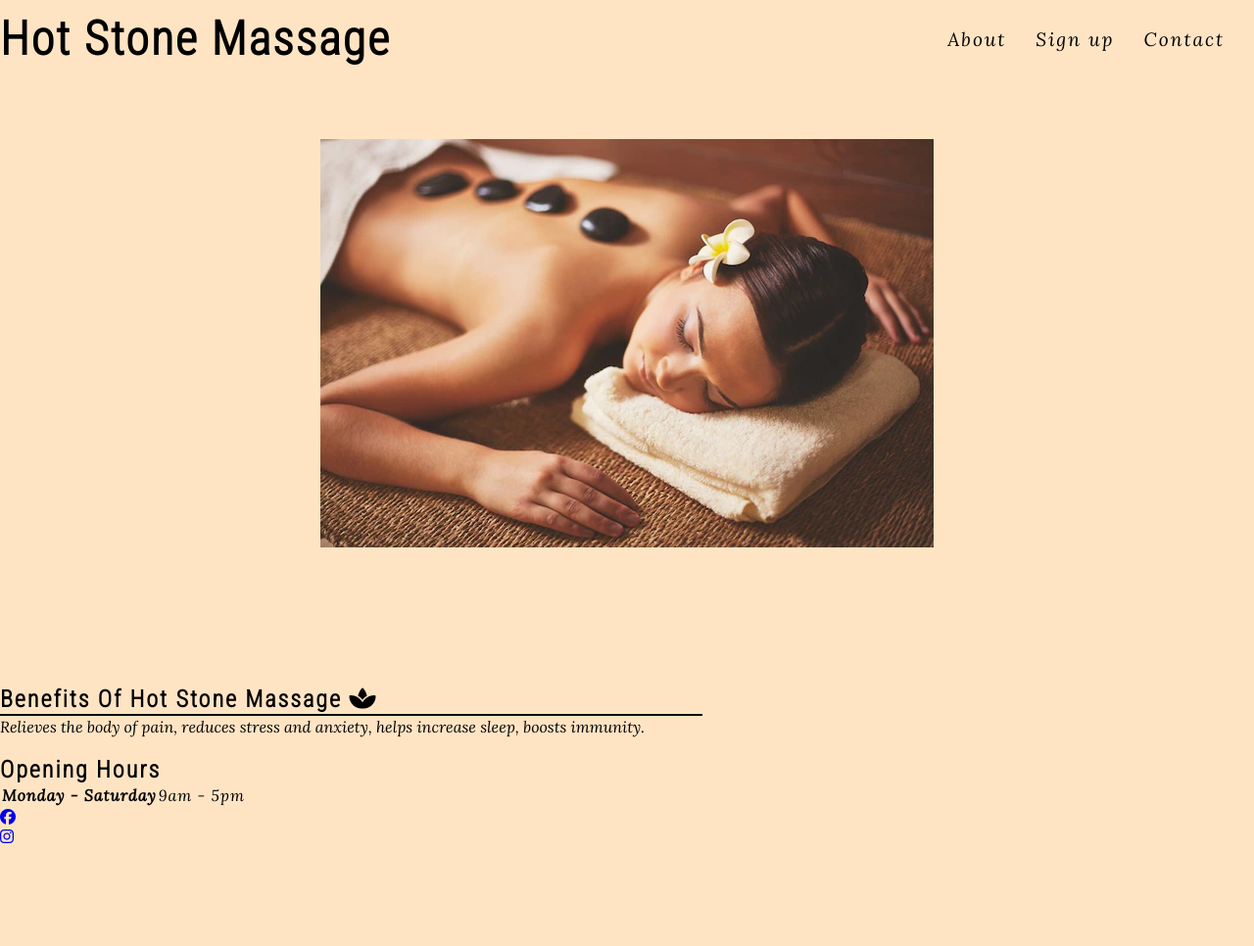
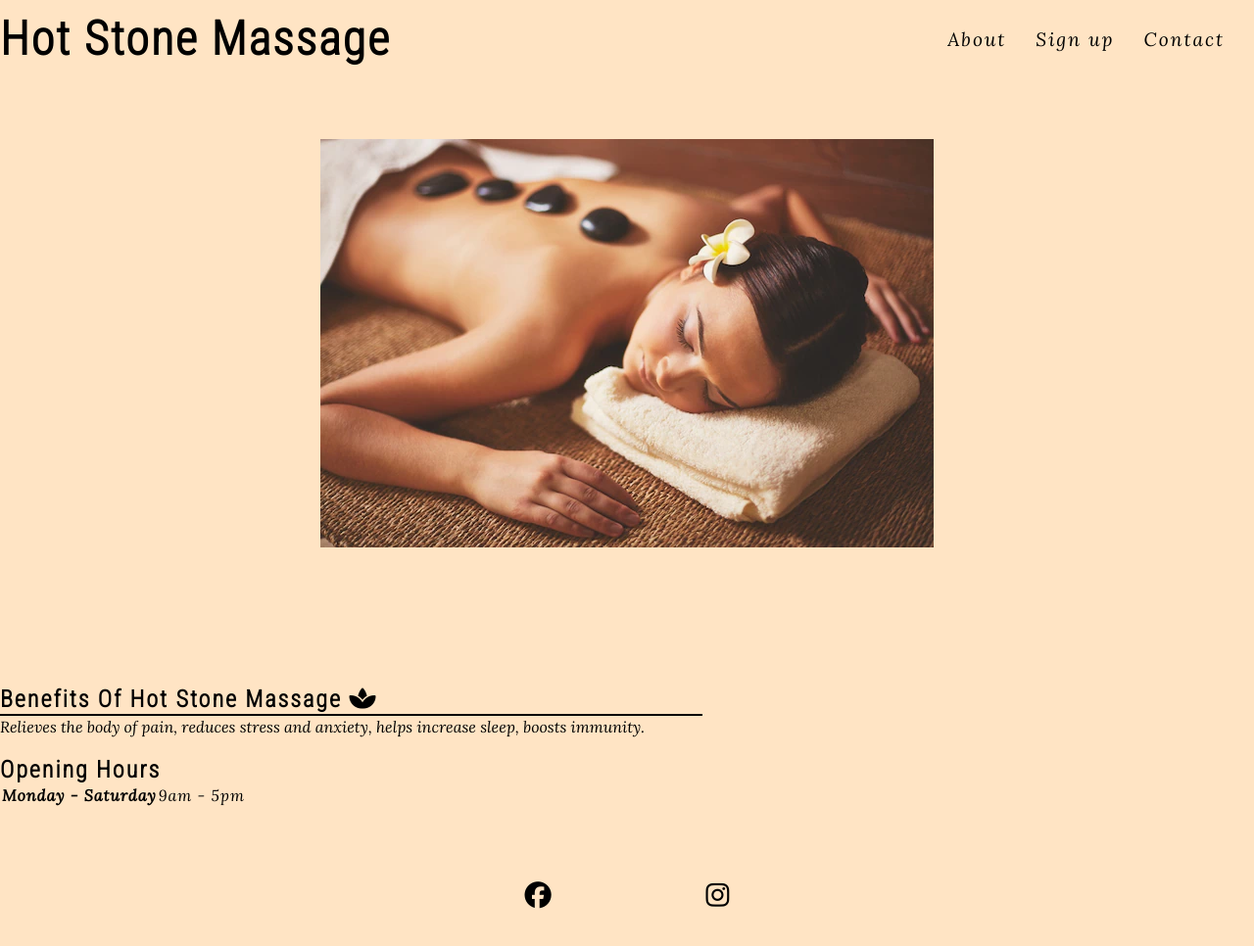
Before and after one commit to Eliza2781/project-one, a plain HTML site: page index.html in a window 1280 px wide. Shown: the whole page at 98% size. Before the commit the page ends 864 px from the top, so only its background shows below. Drawn offline with Linux system fonts and the light colour scheme.

Commit message:
Add styling to social media icons in footer

```diff
--- a/assets/css/style.css
+++ b/assets/css/style.css
@@ -96,3 +96,28 @@ table, th, td {
     letter-spacing: 1px;
 
 }
+
+/* footer */
+
+footer {
+    height: 100px;
+
+}
+
+.social-networks {
+    text-align: center;
+
+}
+
+.social-networks > li {
+    display: inline;
+
+}
+
+.social-networks i {
+
+    font-size: 170%;
+    margin: 2%;
+    padding: 4%;
+    color:black;
+}
--- a/index.html
+++ b/index.html
@@ -64,7 +64,7 @@
 
 
     <footer>
-        <ul>
+        <ul class="social-networks">
             <li>
                 <a href="https://facebook.com " target="blank" rel="noopener" aria-label="Visit our Facebook page (opens in a new tab"><i class="fa-brands fa-facebook"></i></a>
             </li>
```
